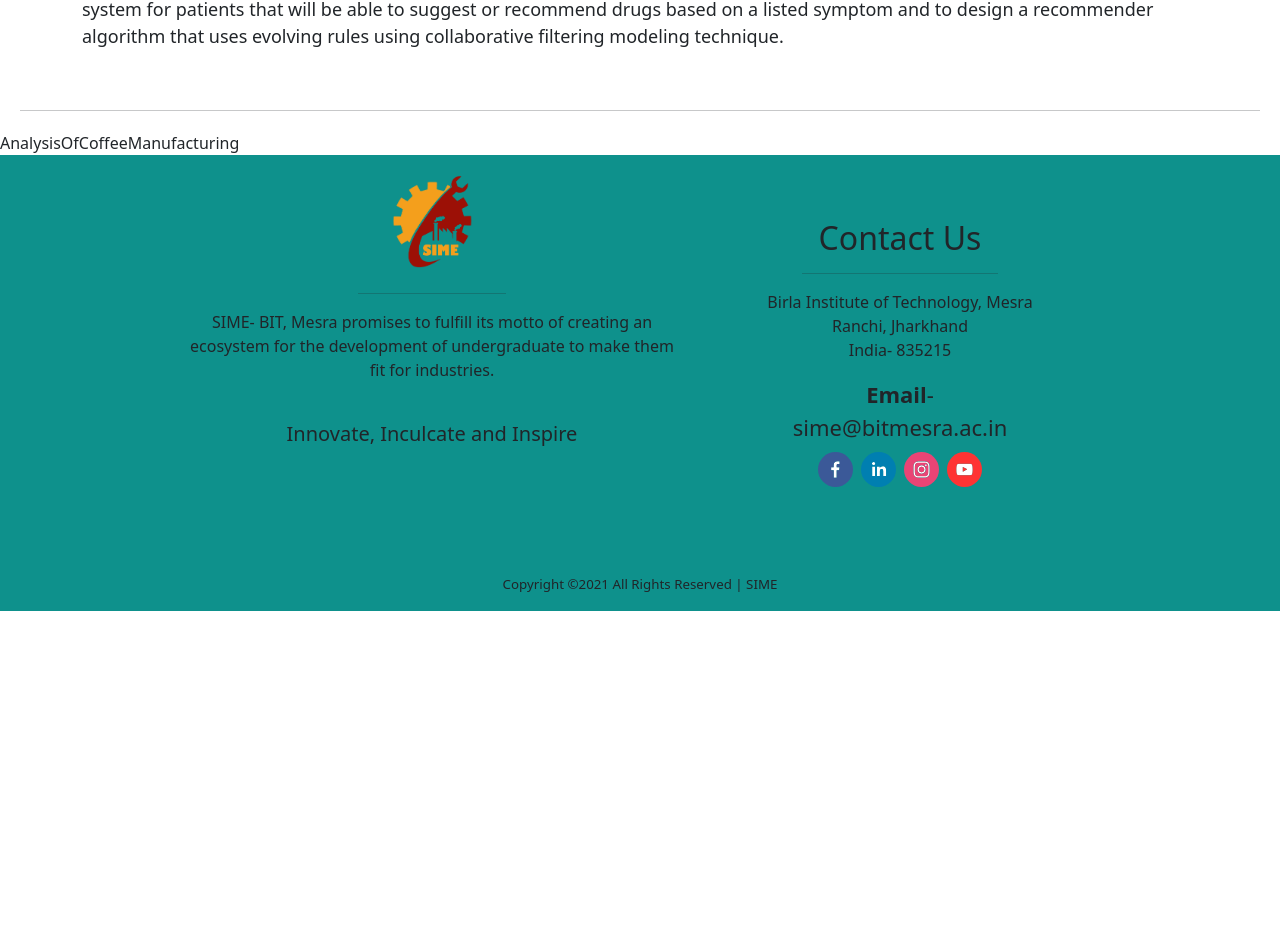
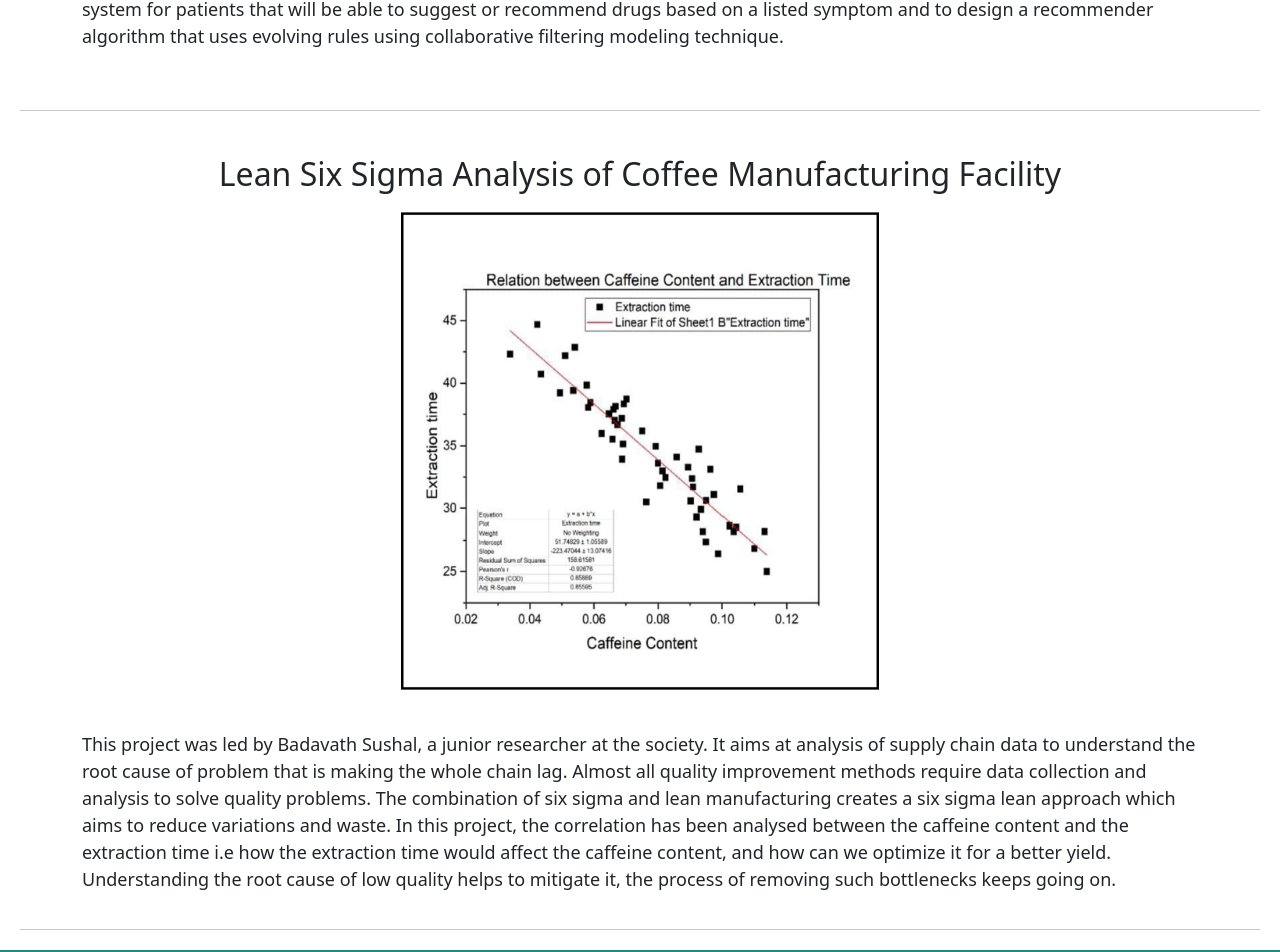
Before and after one commit to pranavrushi/frontend, a Next.js app: page /research/season_2021_2022 in a window 1280 px wide. Shown: the part 1609-2561 px from the top of the page. Before the commit the page ends 2220 px from the top, so only its background shows below. Built offline with nearby package versions, Linux system fonts and the light colour scheme.

Commit message:
learn six sigma coffee project done

```diff
--- a/components/research/21_22/AnalysisOfCoffeeManufacturing.jsx
+++ b/components/research/21_22/AnalysisOfCoffeeManufacturing.jsx
@@ -1,7 +1,33 @@
 import React from "react";
+import Image from "next/image";
 
 const AnalysisOfCoffeeManufacturing = () => {
-  return <div>AnalysisOfCoffeeManufacturing</div>;
+  return (
+    <div className="container">
+      <div className="text-center my-4">
+        <h2>Lean Six Sigma Analysis of Coffee Manufacturing Facility</h2>
+        <Image
+          src="/research/21_22/six_sigma_analysis_coffee/sushalr1.jpeg"
+          height="500px"
+          width="500px"
+        />
+      </div>
+
+      <p style={{ fontSize: "18px" }}>
+        This project was led by Badavath Sushal, a junior researcher at the
+        society. It aims at analysis of supply chain data to understand the root
+        cause of problem that is making the whole chain lag. Almost all quality
+        improvement methods require data collection and analysis to solve
+        quality problems. The combination of six sigma and lean manufacturing
+        creates a six sigma lean approach which aims to reduce variations and
+        waste. In this project, the correlation has been analysed between the
+        caffeine content and the extraction time i.e how the extraction time
+        would affect the caffeine content, and how can we optimize it for a
+        better yield. Understanding the root cause of low quality helps to
+        mitigate it, the process of removing such bottlenecks keeps going on.
+      </p>
+    </div>
+  );
 };
 
 export default AnalysisOfCoffeeManufacturing;
--- a/pages/research/season_2021_2022.js
+++ b/pages/research/season_2021_2022.js
@@ -10,6 +10,8 @@ const season_2021_2022 = ({ setCurrPage }) => {
       <CoviKnowApp />
       <hr style={{ margin: "20px" }} />
       <AnalysisOfCoffeeManufacturing/>
+      <hr style={{ margin: "20px" }} />
+
     </>
   );
 };
```
Also changed, not shown: public/research/21_22/six_sigma_analysis_coffee/sushalr1.jpeg (added).
